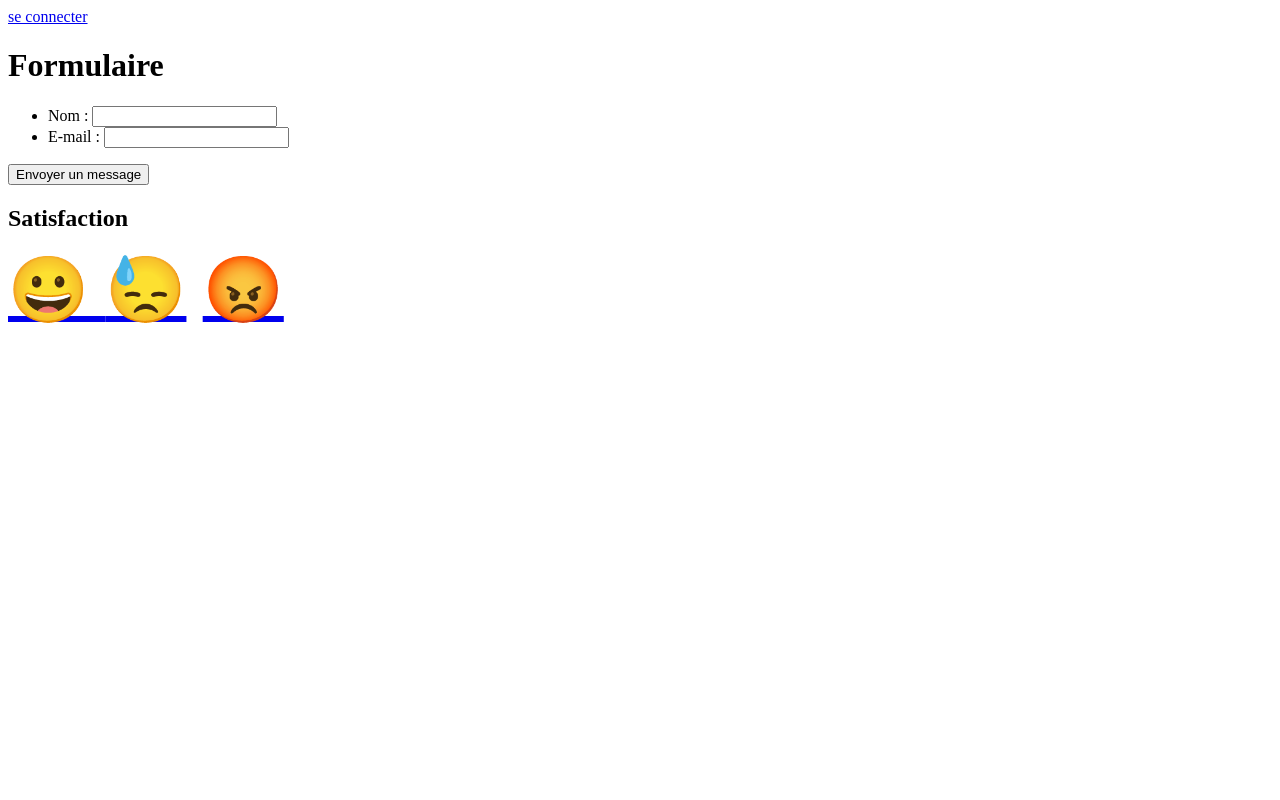
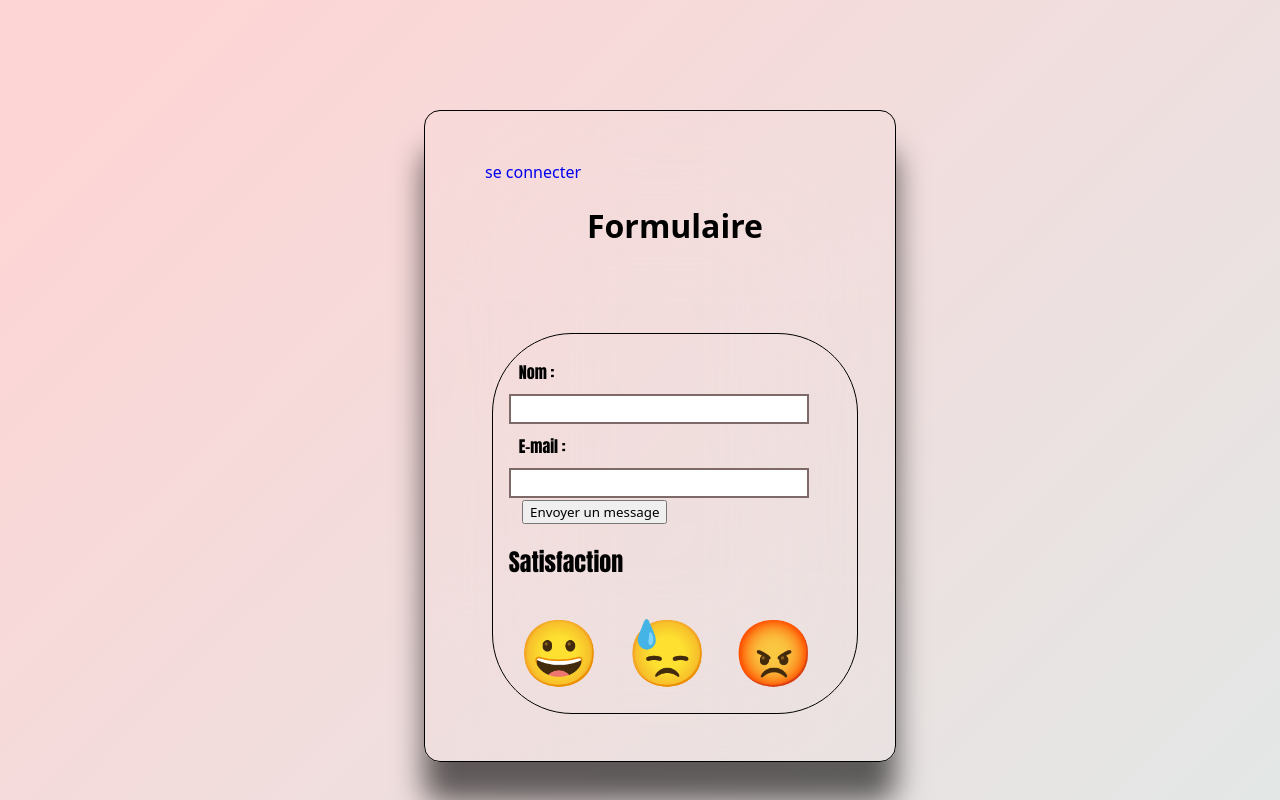
Before and after one commit to Estgaming453/Entretient, a plain HTML site: page formulaire.html in a window 1280 px wide. Drawn offline with Linux system fonts and the light colour scheme; the site is published under a folder, as on GitHub Pages, so addresses that start at the root find nothing.

Commit message:
Update formulaire.html

```diff
--- a/formulaire.html
+++ b/formulaire.html
@@ -5,12 +5,12 @@
     <meta charset="UTF-8">
     <meta name="viewport" content="width=device-width, initial-scale=1.0">
     <title>Document</title>
-    <link rel="stylesheet" href="/styles.css">
+    <link rel="stylesheet" href="styles.css">
 </head>
 
 <body id="body3">
 
-    <a href="/index.html">se connecter</a>
+    <a href="index.html">se connecter</a>
     <h1>Formulaire</h1>
 <!--se connecter au formulaire-->
     <form action="password" method="post">
```
